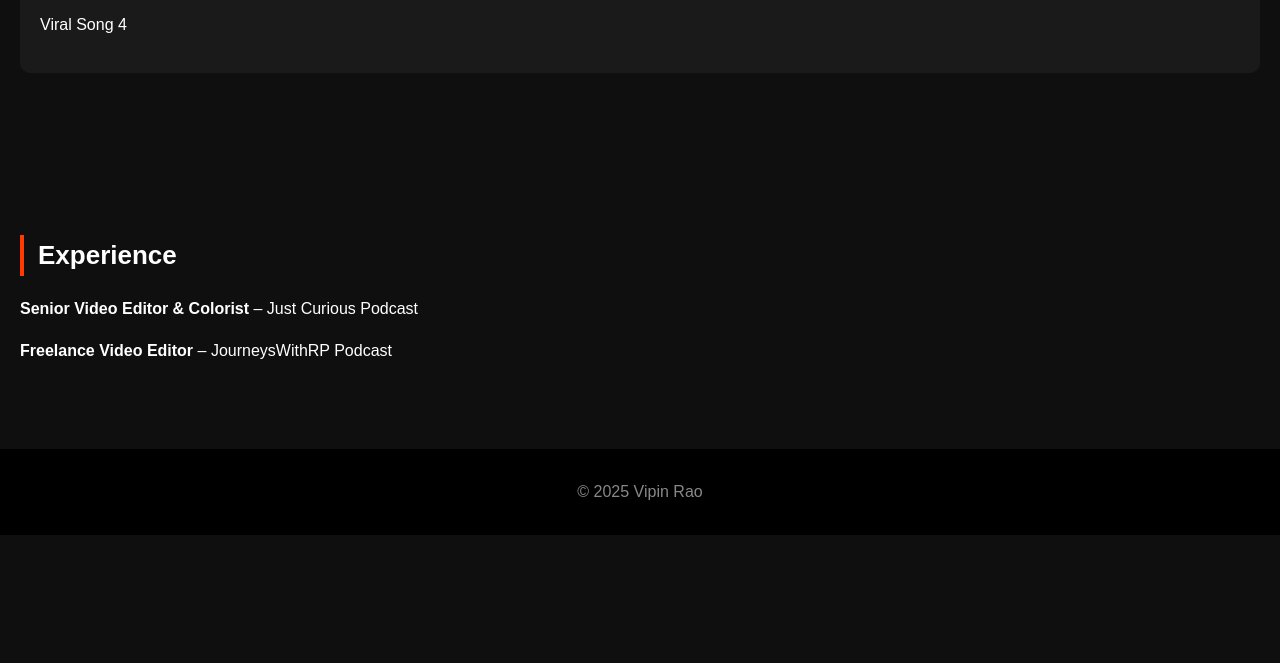
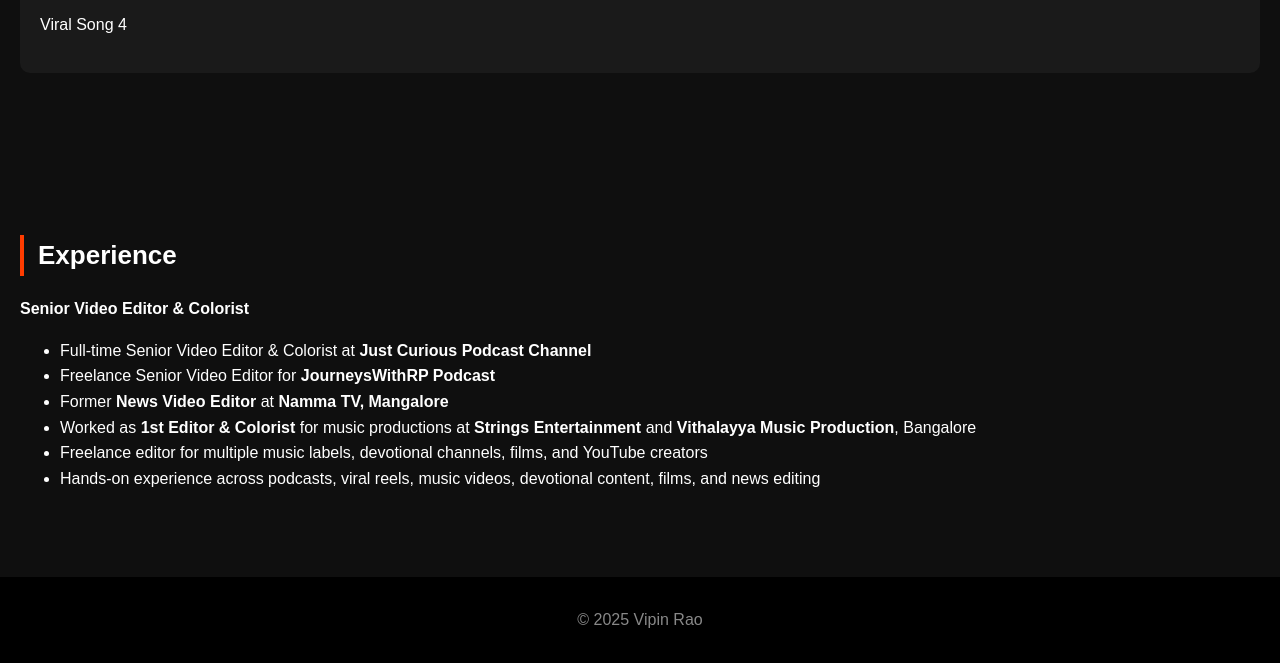
Before and after one commit to vipinraoeditor/vipinrao.github.io, a plain HTML site: page index.html in a window 1280 px wide. Shown: the part 5288-5951 px from the top of the page. Before the commit the page ends 5823 px from the top, so only its background shows below. Drawn offline with Linux system fonts and the light colour scheme.

Commit message:
Update index.html

```diff
--- a/index.html
+++ b/index.html
@@ -239,9 +239,19 @@
 
 <section>
   <h2>Experience</h2>
-  <p><b>Senior Video Editor & Colorist</b> – Just Curious Podcast</p>
-  <p><b>Freelance Video Editor</b> – JourneysWithRP Podcast</p>
+
+  <p><b>Senior Video Editor & Colorist</b></p>
+  <ul>
+    <li>Full-time Senior Video Editor & Colorist at <b>Just Curious Podcast Channel</b></li>
+    <li>Freelance Senior Video Editor for <b>JourneysWithRP Podcast</b></li>
+    <li>Former <b>News Video Editor</b> at <b>Namma TV, Mangalore</b></li>
+    <li>Worked as <b>1st Editor & Colorist</b> for music productions at
+        <b>Strings Entertainment</b> and <b>Vithalayya Music Production</b>, Bangalore</li>
+    <li>Freelance editor for multiple music labels, devotional channels, films, and YouTube creators</li>
+    <li>Hands-on experience across podcasts, viral reels, music videos, devotional content, films, and news editing</li>
+  </ul>
 </section>
+
 
 <footer>
   © 2025 Vipin Rao
```
